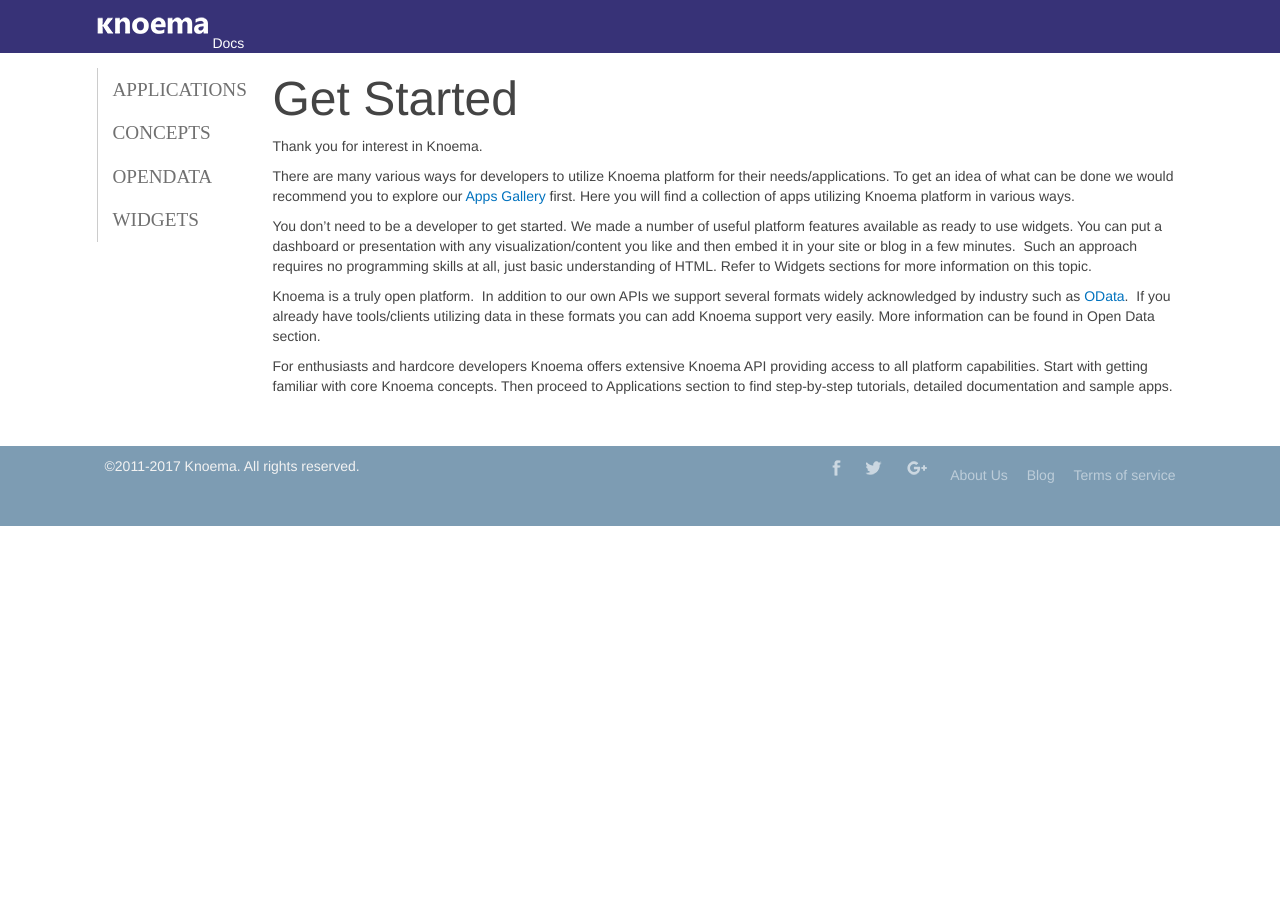
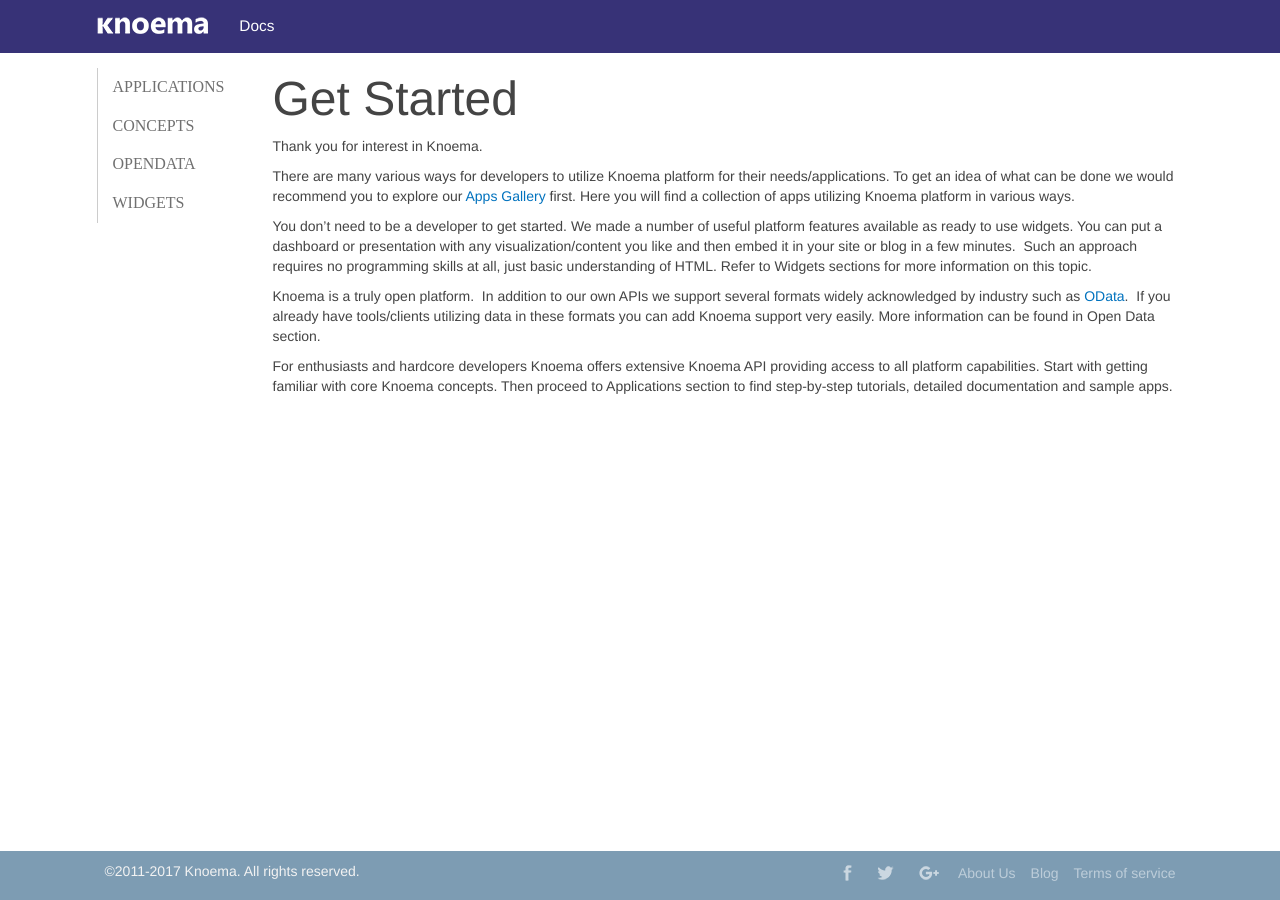
Before and after one commit to Knoema/Docs, a Jekyll site: the page built from index.md, in a window 1280 px wide. Built offline with Jekyll 4.4.1, drawn with Linux system fonts in a browser that asks for light colours; nearby versions of some CDN libraries; some web fonts are replaced.

Commit message:
KN-21402 header, footer, menu

```diff
--- a/_layouts/default.html
+++ b/_layouts/default.html
@@ -51,7 +51,7 @@
 	<header>
 		<div class="container">
 			<a href="https://knoema.com" class="knoema-logo"></a>
-			<a href="{{ site.path }}/">Docs</a>
+			<a class="docs-menu-item" href="{{ site.path }}/">Docs</a>
 		</div>
 	</header>
 	<div class="container body-content">
@@ -89,9 +89,9 @@
 			<a class="twitter" href="https://twitter.com/knoema" rel="nofollow"></a>
 			<a class="google" href="https://plus.google.com/+Knoema" rel="nofollow"></a>
 
+			<a class="item" href="//knoema.com/legal/termsofuse" rel="nofollow">Terms of service</a>
+			<a class="item" href="http://blog.knoema.com" rel="nofollow">Blog</a>
 			<a class="item" href="//knoema.com/about/us" rel="nofollow">About Us</a>
-			<a class="item" href="http://blog.knoema.com" rel="nofollow">Blog</a>
-			<a class="item" href="//knoema.com/legal/termsofuse" rel="nofollow">Terms of service</a>
 		</div>
 	</footer>
 	<script src="https://code.jquery.com/jquery-3.1.1.min.js"></script>
--- a/css/styles.scss
+++ b/css/styles.scss
@@ -168,14 +168,26 @@
 
 header {
   background: #373277;
+  min-width: 1101px;
 
   a {
     color: white;
+    display: inline-block;
+
+    &.docs-menu-item {
+      margin: 1em 2em;
+      font-size: 1.1em;
+
+      &:hover {
+        color: white;
+        text-decoration: none;
+      }
+    }
   }
 
   .knoema-logo {
     margin: 1em 0 1em 7px;
-    display: inline-block;
+    float: left;
     width: 112px;
     height: 20px;
     background-image: url(/img/sprite.png);
@@ -254,14 +266,14 @@
 
     > li {
       > a {
-        padding: 8px 15px;
+        padding: 8px 0 8px 15px;
         font-size: 14px;
       }
 
       li > a {
-        padding: 5px 25px;
+        padding: 5px 0 5px 25px;
         position: relative;
-        font-size: .8em;
+        font-size: .9em;
       }
     }
 
@@ -270,7 +282,7 @@
     }
 
     > li > .area {
-      font-size: 1.2rem;
+      font-size: 1rem;
       font-family: wf_segoe-ui_semibold;
       text-transform: uppercase;
     }
@@ -282,23 +294,19 @@
       border-radius: inherit;
       box-shadow: inherit;
 
-      > a {
-        margin-right: 40px;
-      }
-
       &.expanded {
         a {
           border-color: #373277;
         }
 
         > a:hover {
-          background: url(/img/expand-up.svg) 110px 5px no-repeat;
+          background: url(/img/expand-up.svg) 135px 10px no-repeat;
           background-size: 24px;
         }
       }
 
       &.collapsed > a:hover {
-        background: url(/img/expand-down.svg) 110px 5px no-repeat;
+        background: url(/img/expand-down.svg) 135px 10px no-repeat;
         background-size: 24px;
       }
     }
@@ -356,7 +364,11 @@
     background-color: #7d9cb3;
     color: #f2f2f2;
     text-align: center;
-	  min-height: 80px;
+    min-width: 1101px;
+    position: absolute;
+    bottom: 0;
+    left: 0;
+    right: 0;
 
     .wrapper {
       width: 1101px;
@@ -409,7 +421,8 @@
 
         &.item {
           width: auto;
-          height: auto;
+          line-height: 24px;
+          float: right;
         }
       }
     }
```
